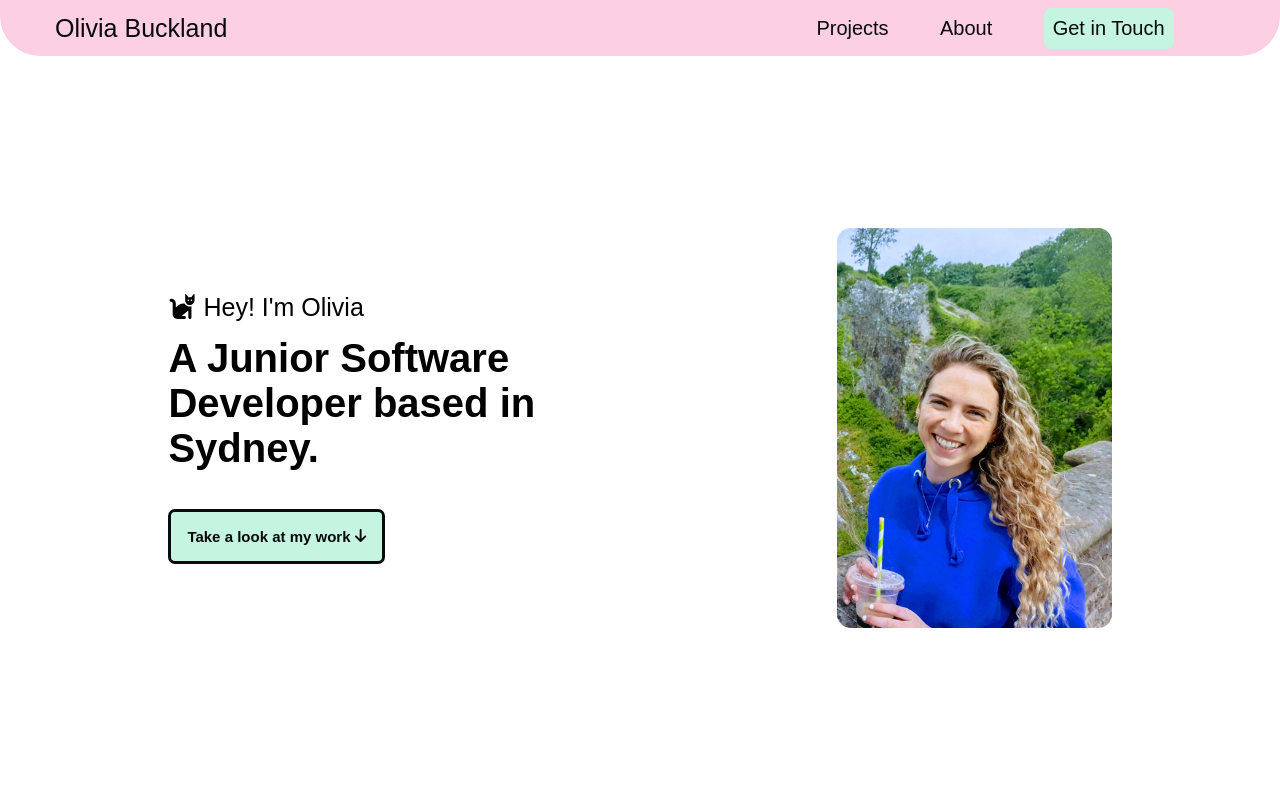
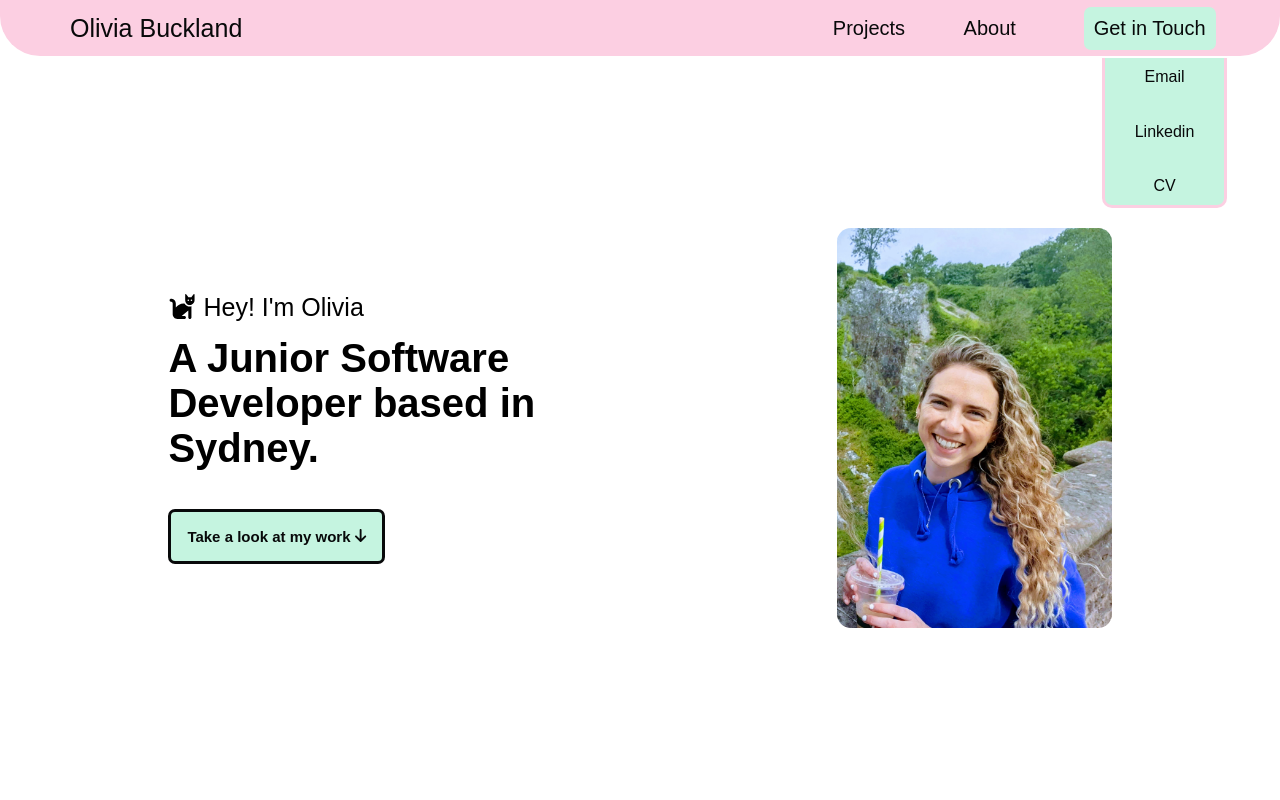
Before and after one commit to OBuckland/portfolio-v2, a React (Create React App) app: page / in a window 1280 px wide. Both pictures are taken after a click on the button "Get in Touch". Shown: the top 800 px of the page. Built offline with nearby package versions, Linux system fonts and the light colour scheme; a web font is replaced by a local one.

Commit message:
re-size nav with device width

```diff
--- a/src/components/NavBar/NavBar.jsx
+++ b/src/components/NavBar/NavBar.jsx
@@ -24,6 +24,7 @@ const NavBar = () => {
         <div className={styles.nameTitle}>Olivia Buckland</div>
         <div className={styles.nameTitleInitals}>OB</div>
         <div className={styles.navLinksContainer}>
+          <div className={styles.navLinks}>
               <Link
                 activeClass="active"
                 to="projectsSection"
@@ -37,11 +38,16 @@ const NavBar = () => {
                     smooth={true}>
                 About
           </Link>
+          </div>
           <button onClick={toggleContactMenu} className={styles.contactBtn}>Get in Touch</button>
-
+          </div>
+    <div className={contactStyle}>
+        <a className={styles.contactLinks} href="mailto:oliviabuckland@hotmail.com" target="_blank">Email</a>
+        <a className={styles.contactLinks} href="https://linkedin.com/in/olivia-buckland-43b0a4167" target="_blank">
+          Linkedin</a>
+        <a className={styles.contactLinks} href=""target="_blank">CV</a>
 
       </div>
-
 
      {/* <div>
       <select onChange={handleChange} >
--- a/src/components/NavBar/NavBar.module.scss
+++ b/src/components/NavBar/NavBar.module.scss
@@ -21,11 +21,24 @@
     justify-content: space-evenly;
     font-size: 20px;
     cursor: pointer;
+    @media screen and (max-width: 666px) {
+        display: flex;
+        justify-content: flex-end;
+    }
+}
+
+.navLinks{
+    display: flex;
+    justify-content: space-evenly;
+    width: 300px;
+    cursor: pointer;
+    @media screen and (max-width: 666px) {
+        display: none;
+    }
 }
 
 .nameTitle {
-    padding: 20px;
-    margin-left: 20px;
+    margin-left: 55px;
     font-weight: 400;
     font-size: 25px;
     @media screen and (max-width: 800px) {
@@ -38,6 +51,9 @@
     @media screen and (max-width: 800px) {
         display: block;
         font-size: 25px;
+        padding: 50px;
+        // margin-left: 20px;
+        font-weight: 400;
     }
 }
 
@@ -47,7 +63,7 @@
     border: none;
     font-size: 20px;
     color: $colour-primary-grey;
-    padding: 9px;
+    padding: 10px;
     cursor: pointer;
 }
 
@@ -55,8 +71,29 @@
 .menuIsOpenStyle {
     display: flex;
     flex-direction: column;
+    justify-content: space-between;
+    position: absolute;
+    top: 58px;
+    right: 53px;
+    height: 150px;
+    width: 125px;
+    border-radius: 0 0 10px 10px;
+    padding: 10px;
+    border: solid $colour-primary-pink;
+    border-top: 0;
+    background-color:$colour-primary-blue;
 }
+
 
 .menuIsClosedStyle {
     display: none;
 }
+
+.contactLinks {
+    color: $colour-primary-grey;
+}
+
+.contactLinks:hover {
+    text-decoration: underline;
+    color: $colour-primary-pink;
+}
```
Lines whose indentation alone changed are shown as unchanged.
